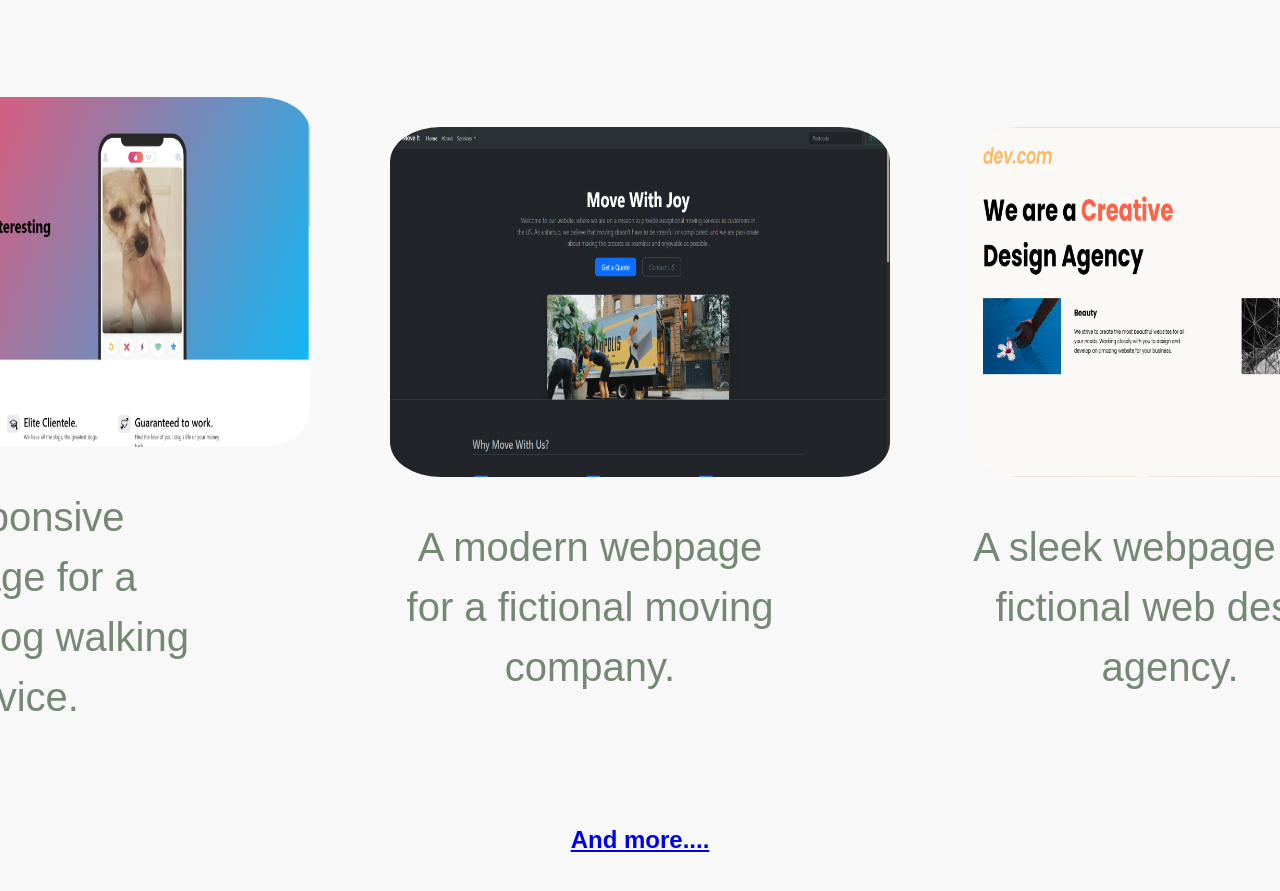
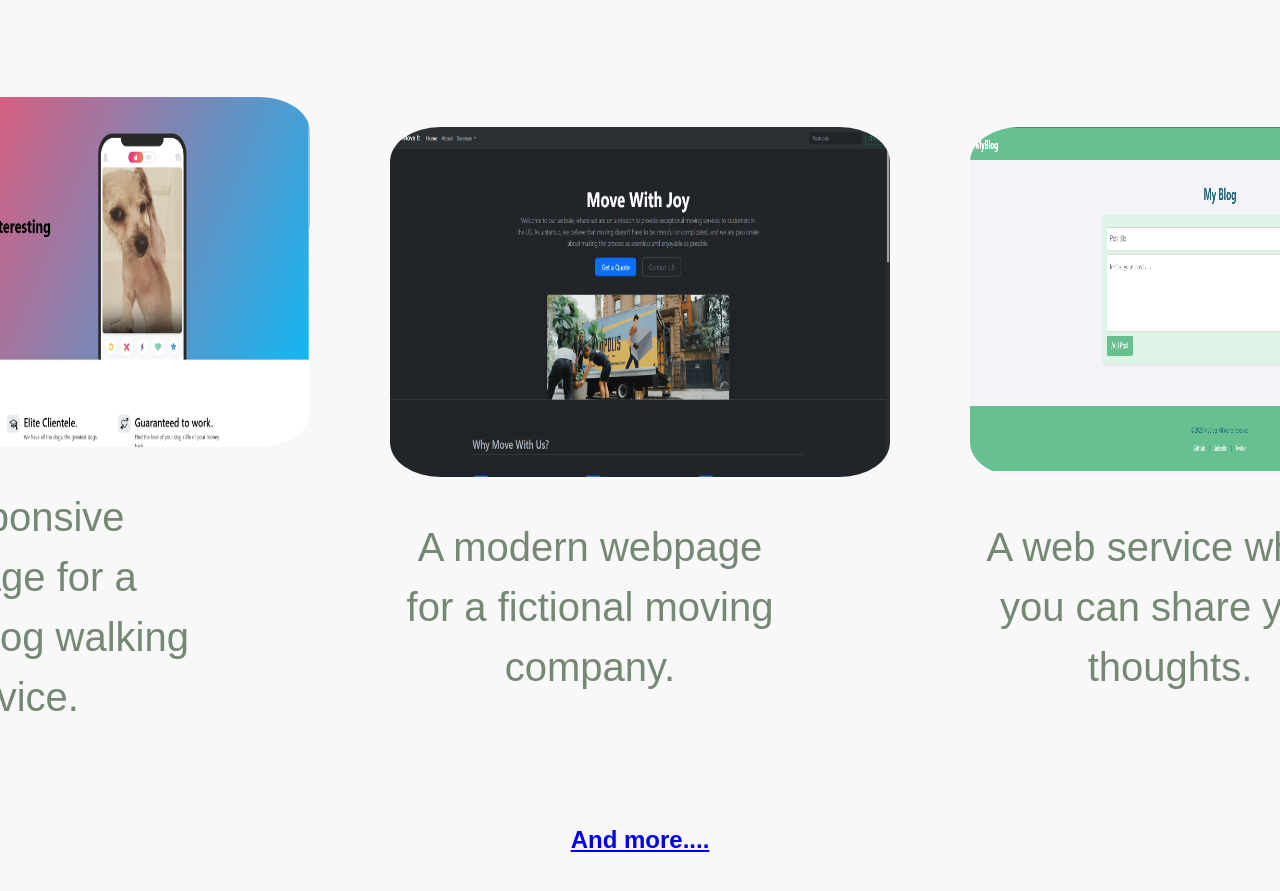
Before and after one commit to AleksanderBabii/Introduction-Webpage, a plain HTML site: page public/index.html in a window 1280 px wide. Shown: the part 3520-4411 px from the top of the page. Drawn offline with Linux system fonts and the light colour scheme; a web font is replaced by a local one.

Commit message:
update index.html + added a picture

```diff
--- a/public/index.html
+++ b/public/index.html
@@ -83,10 +83,11 @@
                 </span>
         </div>
         <div class="project-list">
-            <a href="https://web-design-agency-webpage.onrender.com">
-                <img src="images/creative-agency.PNG" height="500px"></a>
+            <a href="https://blog-webpage-5ixx.onrender.com">
+                <img src="images/MyBlog.PNG" height="500px"></a>
                 <span>
-                   A sleek webpage for a fictional web design agency.
+                 A web service where you can share your thoughts.
+                                </span>
                 </span>
         </div>
     </div>
```
Also changed, not shown: public/images/MyBlog.PNG (added).
